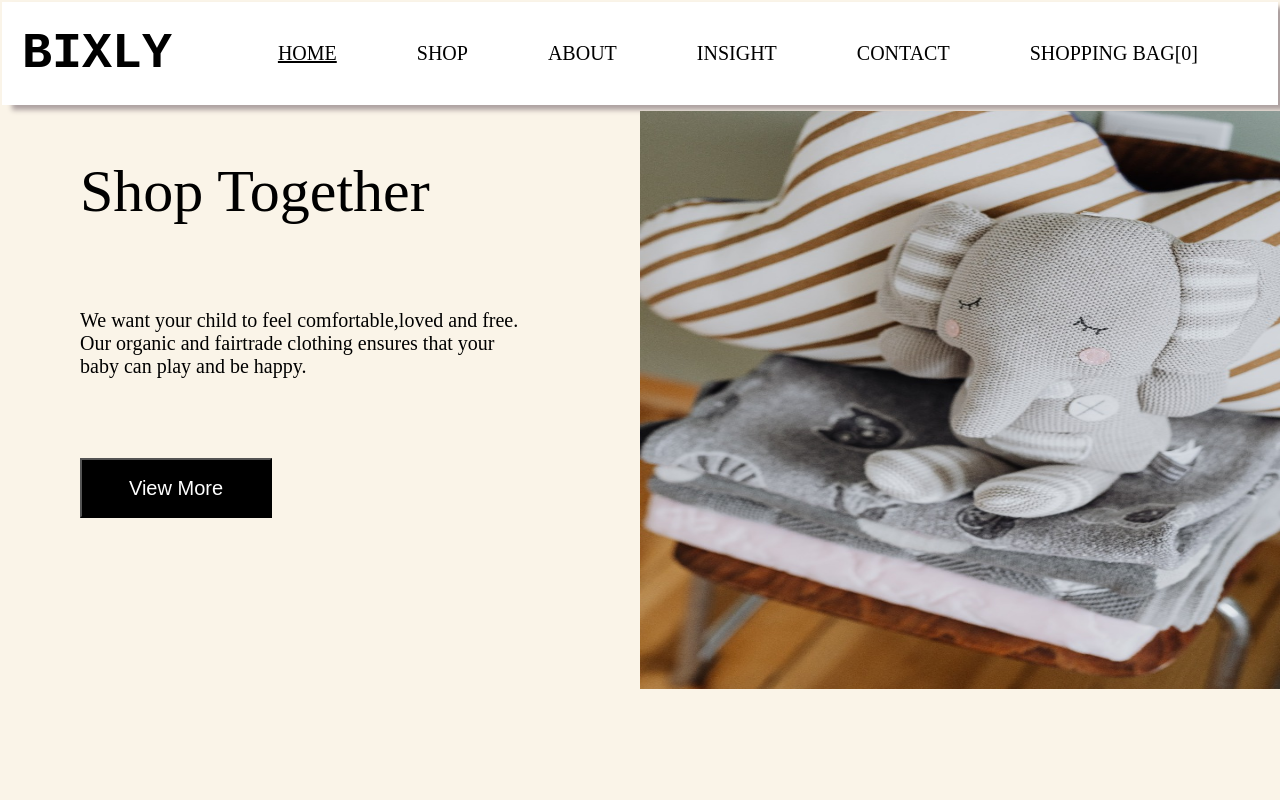
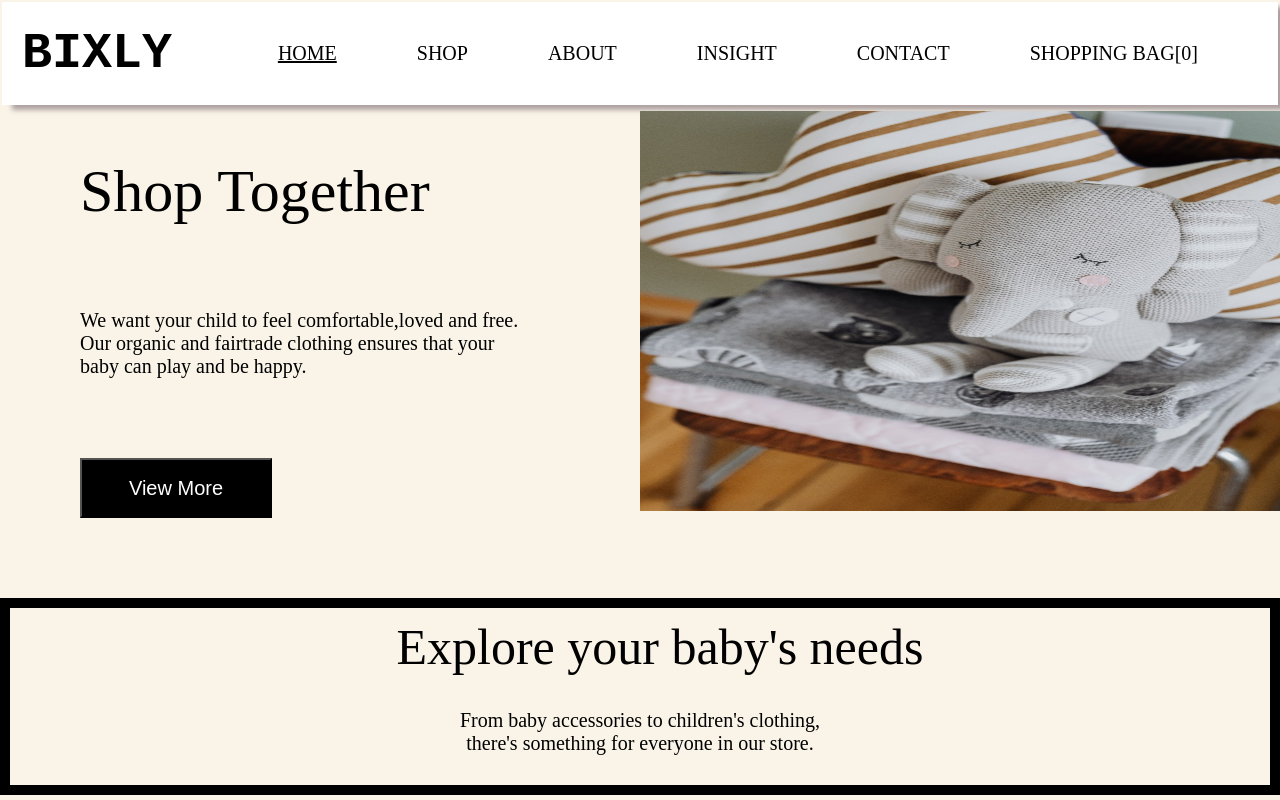
Before and after one commit to Victoriajohn141/bixtly, a plain HTML site: page index.html in a window 1280 px wide. Shown: the top 800 px of the page. Drawn offline with Linux system fonts and the light colour scheme.

```diff
--- a/style.css
+++ b/style.css
@@ -81,8 +81,7 @@
 }
 img {
     width: 100%;
-    height: 60%;
-    opacity: 1;
+    height: 400px;
 }
 .heading-2{
     font-size: 50px;
@@ -99,10 +98,10 @@
     padding-top: 0px;
 }
 .next {
-    padding-top: 40px;
+    padding-top: 30px;
     font-size: 20px;
     margin-bottom: 20px;
-    padding-bottom: 20px;
+    padding-bottom: 10px;
     width: 400px;
     margin-left: auto;
     margin-right: auto;
```
